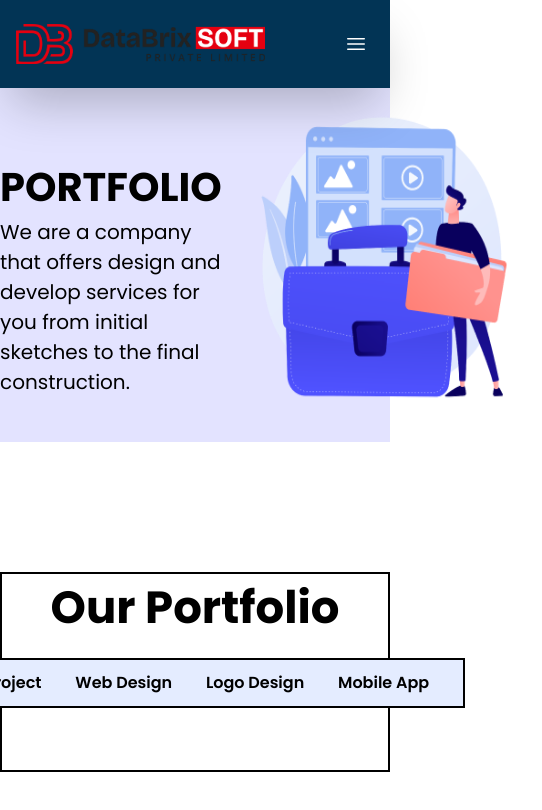
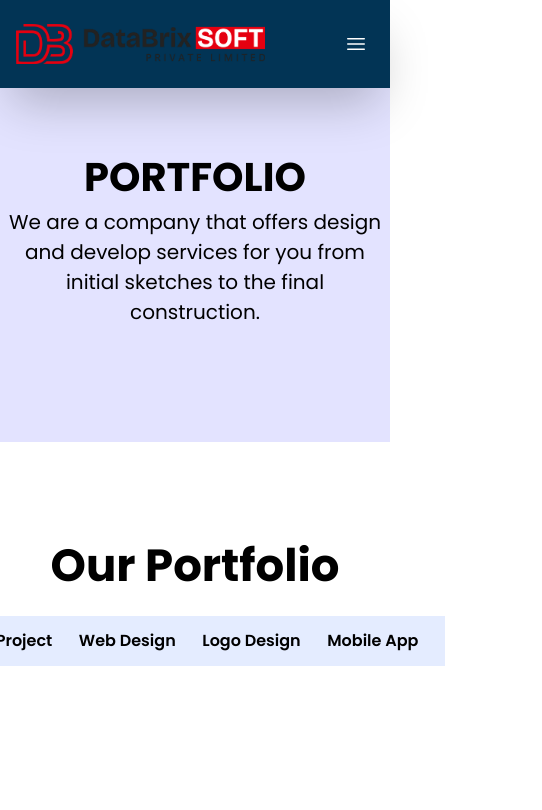
Before and after one commit to Phoe-nix-89/DataBrixSoft, a React (Create React App) app: page /portfolio in a window 390 px wide. Shown: the top 810 px of the page, 542 px wide, since content can reach past the window. Built offline with nearby package versions, Linux system fonts and the light colour scheme; what i18n-iso-countries would draw is missing.

Commit message:
The Portfolio section added

```diff
--- a/src/Component/PortFolio/Portfolio.css
+++ b/src/Component/PortFolio/Portfolio.css
@@ -1,5 +1,5 @@
 .ptfo{
-    height: 200vh;
+    height: 230vh;
 }
 .upper{
     /* border: 2px solid black; */
@@ -39,8 +39,8 @@
 }
 
 .lower{
-    border: 2px solid black;
-    margin-top: 130px;
+    /* border: 2px solid black; */
+    margin-top: 90px;
     height: 200px;
     display: flex;
     flex-direction: column;
@@ -51,7 +51,7 @@
     font-weight: bold;
 }
 .selection{
-    border: 2px solid black;
+    /* border: 2px solid black; */
     width: 540px;
     height: 50px;
     margin-top: 16px;
@@ -86,3 +86,45 @@
 .mobile-app:focus{
     color: #2A64F9;
 }
+@media screen and (max-width:900px) {
+    .up-text{
+        width: 370px;
+    }
+}
+@media screen and (max-width:780px) {
+    .up-text{
+        width: 320px;
+    }
+}
+@media screen and (max-width:720px) {
+    .up-text{
+        width: 280px;
+    }
+    .up-t-inner{
+        height: 220px;
+    }
+}
+@media screen and (max-width:670px) {
+    .ptfo{
+        height: 300vh;
+    }
+}
+@media screen and (max-width:620px) {
+    .up-img{
+        display: none;
+    }
+    .up-text{
+        width: 400px;
+    }
+    .capital,.para-text{
+        text-align: center;
+    }
+}
+@media screen and (max-width : 550px) {
+    .selection{
+        width: 500px;
+    }
+    .lower{
+        /* width: 600px; */
+    }
+}
--- a/src/Component/PortFolio/Portfolio.tsx
+++ b/src/Component/PortFolio/Portfolio.tsx
@@ -21,10 +21,10 @@ function Portfolio() {
       <div className='lower'>
         <div className='lower-top-text'>Our Portfolio</div>
         <div className='selection font-semibold'>
-          <Link to={""} className='all-project'>All Project</Link>
-          <Link to={""} className='web-design'>Web Design</Link>
-          <Link to={""} className='logo-design'>Logo Design</Link>
-          <Link to={""} className='mobile-app'>Mobile App</Link>
+          <Link to={"allproj"} className='all-project'>All Project</Link>
+          <Link to={"webdesign"} className='web-design'>Web Design</Link>
+          <Link to={"logodesign"} className='logo-design'>Logo Design</Link>
+          <Link to={"mobileapp"} className='mobile-app'>Mobile App</Link>
         </div>
       </div>
 
```
